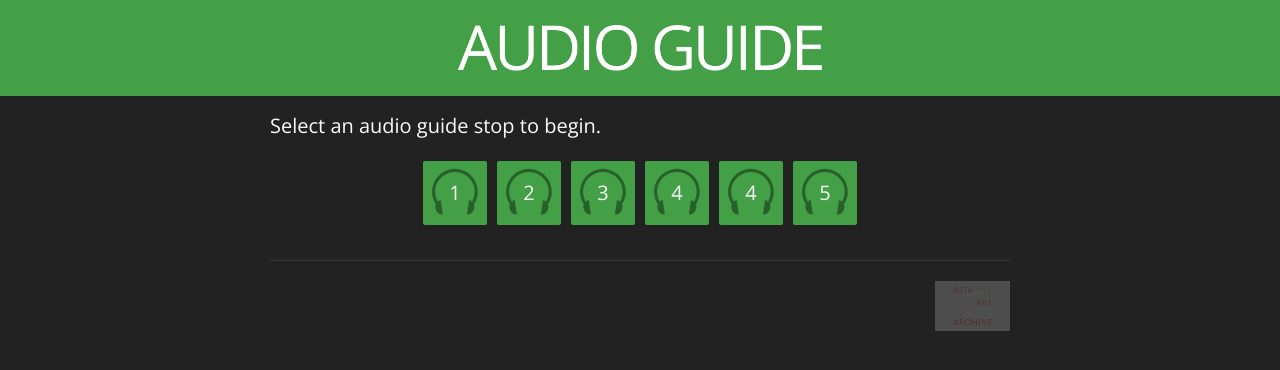
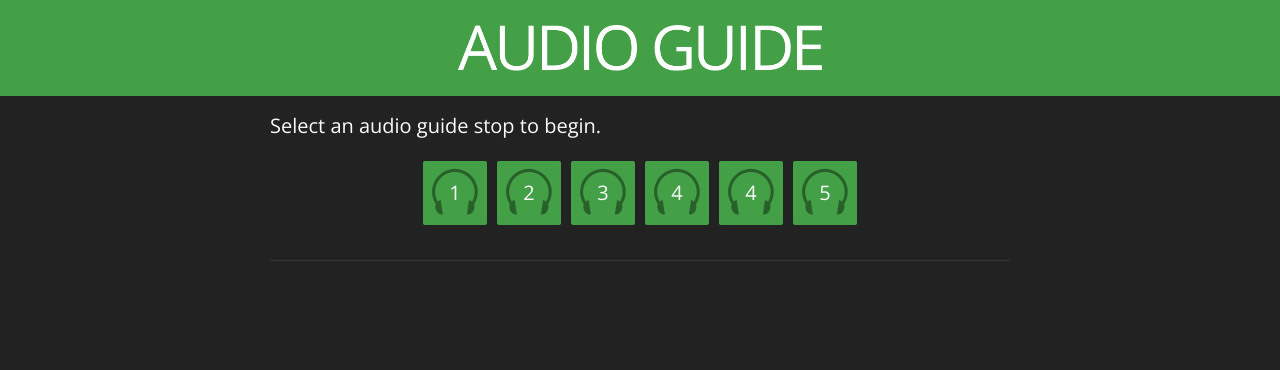
Before and after one commit to madk2aaa/aaa-audio-guide, a Jekyll site: the page built from index.html, in a window 1280 px wide. Shown: the top 370 px of the page. Built offline with Jekyll 4.4.1, drawn with Linux system fonts in a browser that asks for light colours.

Commit message:
Update footer.html

```diff
--- a/_includes/footer.html
+++ b/_includes/footer.html
@@ -4,9 +4,6 @@
 
     <div class="partner-logos">
       <!-- replace logos here! -->
-      <a href="https://aaa.org.hk" target="_blank">
-        <img class="logo" src="{{ site.baseurl }}/assets/img/logo/aaalogo.png"/>
-      </a>
     </div>
   </div>
 
```
